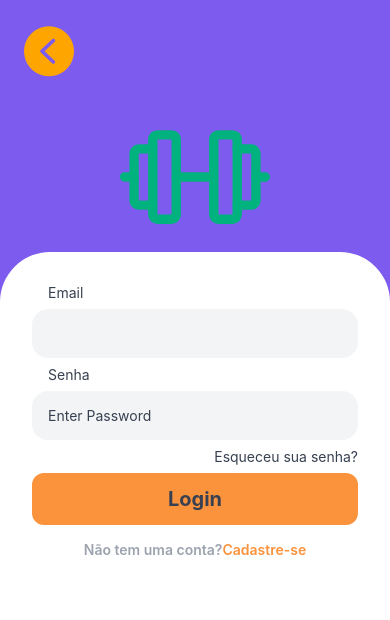
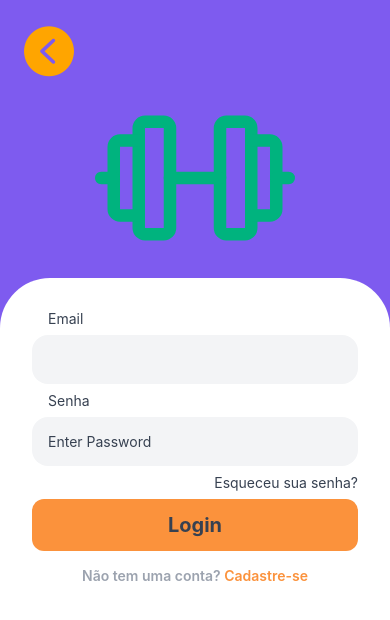
Before and after one commit to Carlosfoliveira/gymbro-app, a React Native app: screen /Login in a window 390 px wide. Shown: the top 620 px of the page. Built offline with nearby package versions, Linux system fonts and the light colour scheme; no server answers.

Commit message:
Improve UX in Login and SignUp screens

```diff
--- /dev/null
+++ b/src/components/CustomKeyboardView/index.tsx
@@ -0,0 +1,27 @@
+import clsx from "clsx";
+import {
+  KeyboardAvoidingView,
+  KeyboardAvoidingViewProps,
+  Platform,
+  ScrollView,
+} from "react-native";
+
+const ios = Platform.OS === "ios";
+
+export function CustomKeyboardView({
+  children,
+  className,
+  ...props
+}: KeyboardAvoidingViewProps) {
+  return (
+    <KeyboardAvoidingView
+      className={clsx("flex-1", className)}
+      behavior={ios ? "padding" : "height"}
+      {...props}
+    >
+      <ScrollView bounces={false} showsVerticalScrollIndicator={false}>
+        {children}
+      </ScrollView>
+    </KeyboardAvoidingView>
+  );
+}
--- /dev/null
+++ b/src/components/InputText/index.tsx
@@ -0,0 +1,17 @@
+import { Text, TextInput, TextInputProps, View } from "react-native";
+
+export interface InputTextInterface extends TextInputProps {
+  label: string;
+}
+
+export function InputText({ label, ...props }: InputTextInterface) {
+  return (
+    <View>
+      <Text className="text-gray-700 ml-4">{label}</Text>
+      <TextInput
+        className="p-4 bg-gray-100 text-gray-700 rounded-2xl"
+        {...props}
+      />
+    </View>
+  );
+}
--- a/src/components/index.ts
+++ b/src/components/index.ts
@@ -1,3 +1,4 @@
 export * from "./Button";
 export * from "./BackButton";
 export * from "./DismissKeyboard";
+export * from "./CustomKeyboardView";
--- a/src/hooks/useBotToTopAnimation.tsx
+++ b/src/hooks/useBotToTopAnimation.tsx
@@ -17,7 +17,7 @@ export function useBotToTopAnimation() {
   useEffect(() => {
     offset.value = withTiming(0, {
       duration: 600,
-      easing: Easing.bezier(0.12, 0.74, 0.47, 1.03),
+      easing: Easing.bezier(0.12, 0.74, 0.47, 1.0),
       reduceMotion: ReduceMotion.System,
     });
   }, [offset]);
--- a/src/pages/Login/index.tsx
+++ b/src/pages/Login/index.tsx
@@ -8,11 +8,11 @@ import {
   TouchableHighlight,
   TouchableOpacity,
   View,
+  SafeAreaView,
 } from "react-native";
 import Animated from "react-native-reanimated";
-import { SafeAreaView } from "react-native-safe-area-context";
 
-import { BackButton, Button, DismissKeyboard } from "@/components";
+import { BackButton, Button, CustomKeyboardView } from "@/components";
 import { auth } from "@/config/firebase";
 import { useBotToTopAnimation } from "@/hooks";
 
@@ -35,16 +35,19 @@ export function Login() {
   }, [email, password]);
 
   return (
-    <DismissKeyboard>
-      <View className="flex-1 bg-primary">
-        <SafeAreaView className="flex">
-          <View className="flex-row justify-start m-6">
+    <View className="h-screen bg-white">
+      <SafeAreaView className="flex-0 bg-primary" />
+      <CustomKeyboardView className="min-h-full">
+        <SafeAreaView className="flex-1 bg-white">
+          <View className="bg-primary flex-1">
+            <View className="bg-primary flex">
+              <View className="flex-row justify-start mt-6 ml-6">
                 <BackButton />
               </View>
               <View className="flex-row justify-center">
-            <Dumbbell width={150} height={150} />
+                <Dumbbell width={200} height={200} />
               </View>
-        </SafeAreaView>
+            </View>
             <Animated.View
               style={animatedStyles}
               className="flex-1 bg-white px-8 pt-8 rounded-tl-[50px] rounded-tr-[50px]"
@@ -84,11 +87,16 @@ export function Login() {
                   activeOpacity={0.6}
                   onPress={() => navigate("SignUp")}
                 >
-              <Text className="font-semibold text-orange-400">Cadastre-se</Text>
+                  <Text className="font-semibold text-orange-400">
+                    {" "}
+                    Cadastre-se
+                  </Text>
                 </TouchableOpacity>
               </View>
             </Animated.View>
           </View>
-    </DismissKeyboard>
+        </SafeAreaView>
+      </CustomKeyboardView>
+    </View>
   );
 }
--- a/src/pages/SignUp/index.tsx
+++ b/src/pages/SignUp/index.tsx
@@ -8,11 +8,11 @@ import {
   TextInput,
   TouchableOpacity,
   View,
+  SafeAreaView,
 } from "react-native";
 import Animated from "react-native-reanimated";
-import { SafeAreaView } from "react-native-safe-area-context";
 
-import { BackButton, Button, DismissKeyboard } from "@/components";
+import { BackButton, Button, CustomKeyboardView } from "@/components";
 import { auth } from "@/config/firebase";
 import { useBotToTopAnimation } from "@/hooks";
 
@@ -39,16 +39,19 @@ export function SignUp() {
   );
 
   return (
-    <DismissKeyboard>
-      <View className="flex-1 bg-primary">
-        <SafeAreaView className="flex">
-          <View className="flex-row justify-start m-6">
+    <View className="h-screen bg-white">
+      <SafeAreaView className="flex-0 bg-primary" />
+      <CustomKeyboardView className="min-h-full">
+        <SafeAreaView className="flex-1 bg-white">
+          <View className="bg-primary flex-1">
+            <View className="flex bg-primary">
+              <View className="flex-row justify-start mt-6 ml-6">
                 <BackButton />
               </View>
-          <View className="flex-row justify-center">
+              <View className="flex-row justify-center items-center">
                 <Dumbbell width={100} height={100} />
               </View>
-        </SafeAreaView>
+            </View>
             <Animated.View
               style={animatedStyles}
               className="flex-1 bg-white px-8 pt-8 rounded-tl-[50px] rounded-tr-[50px]"
@@ -91,6 +94,7 @@ export function SignUp() {
                   value={password}
                   onChangeText={(value) => setPassword(value)}
                 />
+
                 <Button onPress={handleSubmit}>Cadastrar</Button>
               </View>
               <View className="my-4 flex-row justify-center">
@@ -106,6 +110,8 @@ export function SignUp() {
               </View>
             </Animated.View>
           </View>
-    </DismissKeyboard>
+        </SafeAreaView>
+      </CustomKeyboardView>
+    </View>
   );
 }
```
Lines whose indentation alone changed are shown as unchanged.
